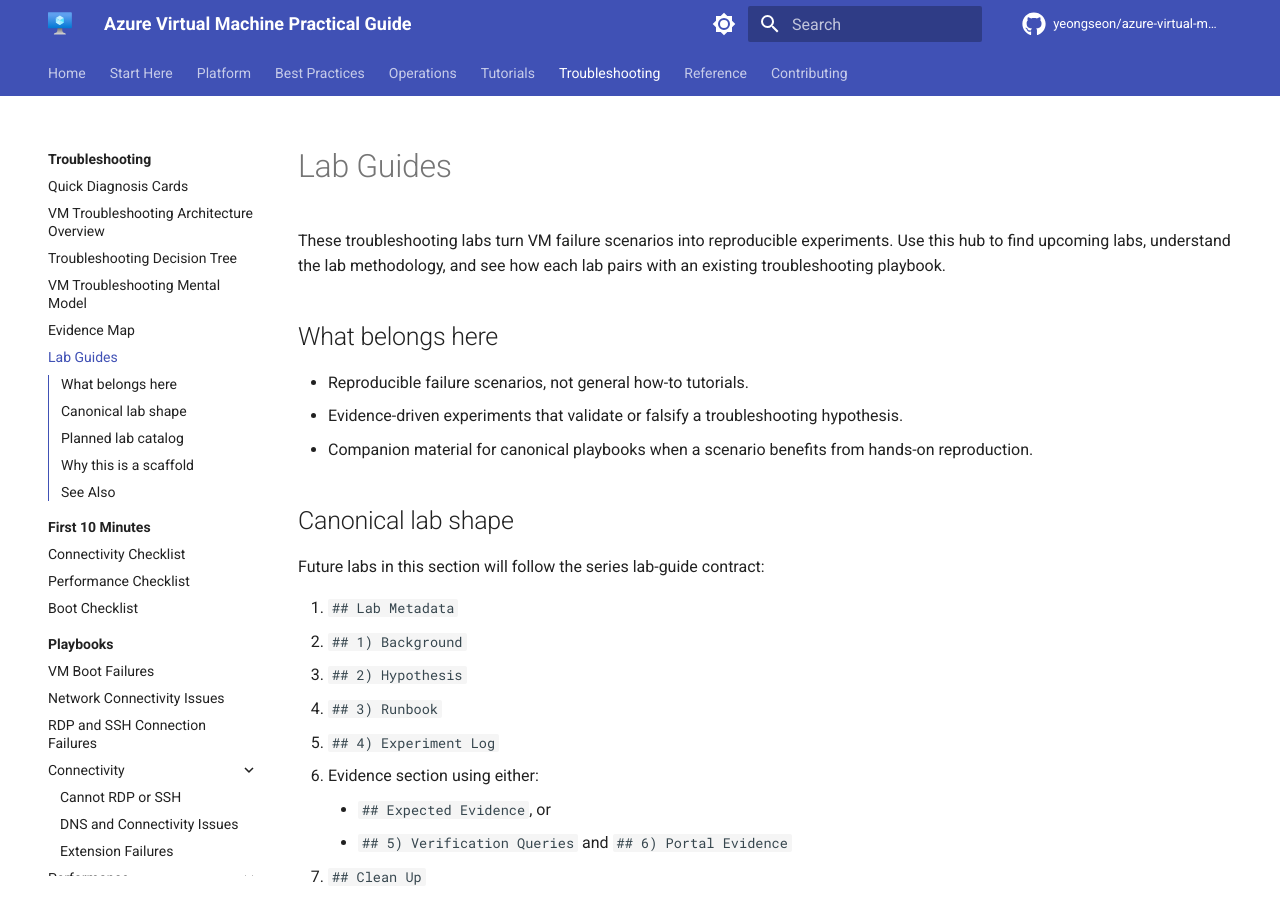
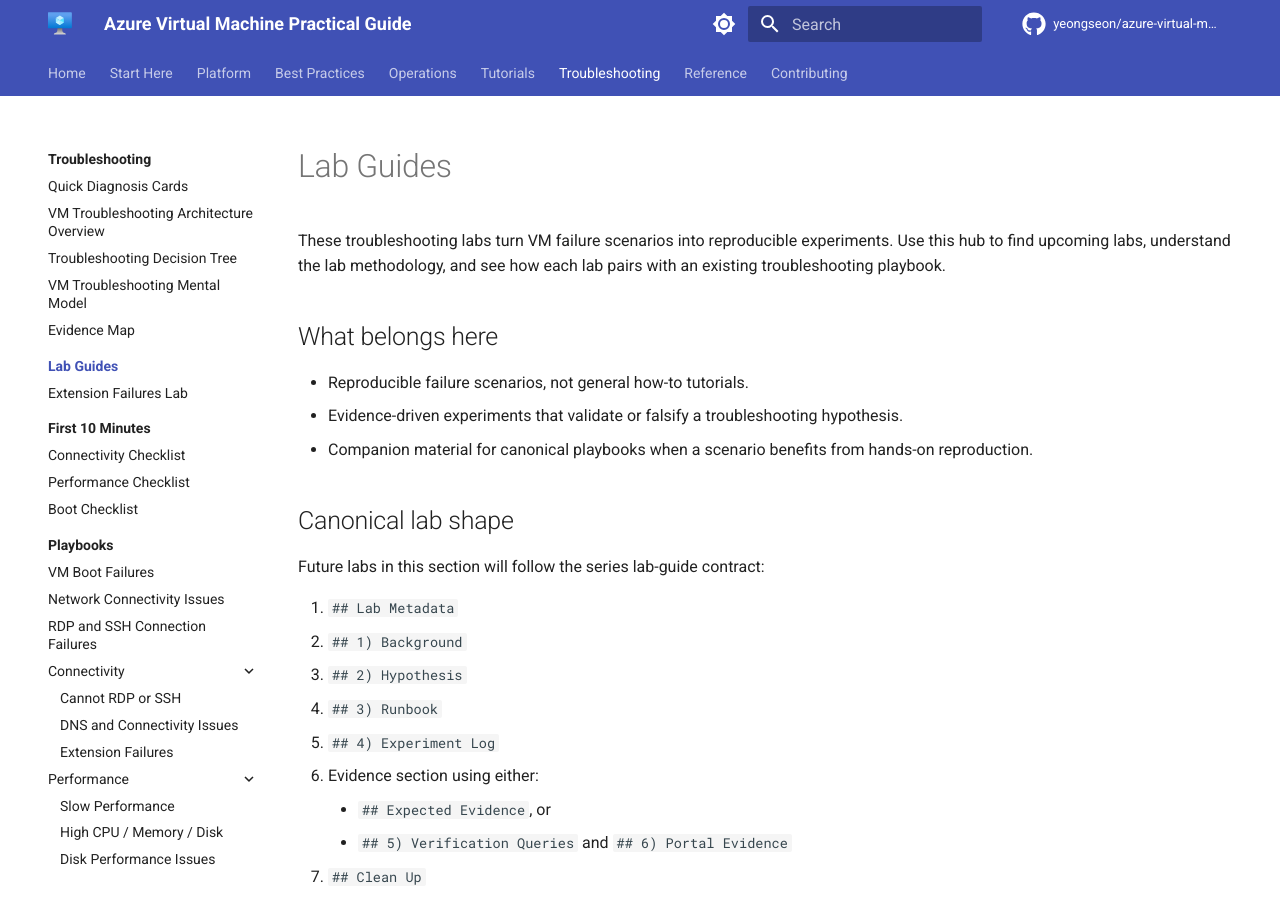
Before and after one commit to yeongseon/azure-virtual-machine-practical-guide, an MkDocs documentation site: the page built from docs/troubleshooting/lab-guides/index.md, in a window 1280 px wide and 900 px high. Built offline with MkDocs 1.6.1 and Material for MkDocs 9.7.7, drawn with Linux system fonts in a browser that asks for light colours; comment, search, counter and statistics services are not loaded; part of the change alters nothing that is shown.

Commit message:
docs: add first extension failures troubleshooting lab guide (#55)
* docs: add extension failures troubleshooting lab guide

Ultraworked with [Sisyphus](https://github.com/code-yeongyu/oh-my-openagent)

Co-authored-by: Sisyphus <clio-agent@sisyphuslabs.ai>

* docs: use --instance-view for extension failure verification

Ultraworked with [Sisyphus](https://github.com/code-yeongyu/oh-my-openagent)

Co-authored-by: Sisyphus <clio-agent@sisyphuslabs.ai>

---------

Co-authored-by: Sisyphus <clio-agent@sisyphuslabs.ai>

````diff
--- /dev/null
+++ b/docs/troubleshooting/lab-guides/extension-failures.md
@@ -0,0 +1,280 @@
+---
+description: Reproduce a deterministic Azure VM Custom Script extension failure, capture extension and activity-log evidence, then verify a successful redeploy falsifies the original failure state.
+content_sources:
+  diagrams:
+    - id: extension-failures-lab-flow
+      type: flowchart
+      source: self-generated
+      justification: Lab-specific flow summarizing the Bicep substrate, intentional failing command, evidence collection script, and post-fix redeploy path for this VM extension troubleshooting experiment.
+      based_on:
+        - https://learn.microsoft.com/en-us/azure/virtual-machines/extensions/overview
+        - https://learn.microsoft.com/en-us/azure/virtual-machines/extensions/custom-script-linux
+        - https://learn.microsoft.com/en-us/azure/virtual-machines/extensions/troubleshoot
+---
+# Extension Failures Lab
+
+Use the `labs/extension-failure/` substrate to force a Linux Custom Script extension into a deterministic `Failed` state, capture the CLI and activity-log evidence, then redeploy the same extension with a non-failing command to prove the issue was the payload rather than the VM itself.
+
+## Lab Metadata
+
+| Attribute | Value |
+|---|---|
+| Difficulty | Intermediate |
+| Estimated Duration | 20-30 minutes once a live Azure run is authorized |
+| Platform | Azure Virtual Machines, Linux guest, Custom Script extension |
+| Failure Mode | VM provisions successfully but the extension ends in `ProvisioningState=Failed` because the inline command exits `42` |
+| Skills Practiced | Distinguishing guest extension failure from VM failure, reading extension instance view, correlating activity log evidence, falsifying with a successful redeploy |
+
+## 1) Background
+
+Azure VM extensions run inside the guest through the Azure VM Agent. That means a provisioning failure on an extension does not automatically mean the virtual machine failed to boot or the control plane failed to create the VM. In this lab substrate, the VM is expected to provision normally while the extension fails intentionally.
+
+The substrate under `labs/extension-failure/` makes that separation explicit:
+
+- `main.bicep` provisions a Linux VM with `provisionVMAgent: true`.
+- The `Microsoft.Compute/virtualMachines/extensions` resource uses `Microsoft.Azure.Extensions/CustomScript`.
+- The default `extensionCommandToExecute` writes `/tmp/extension-failure-marker.txt` and then exits with status `42`.
+- `scripts/reproduce.sh` captures the baseline `az vm extension show` payload plus recent activity-log entries into `labs/extension-failure/evidence/`.
+
+<!-- diagram-id: extension-failures-lab-flow -->
+```mermaid
+flowchart TD
+    A[Deploy labs/extension-failure/main.bicep] --> B[Linux VM provisions successfully]
+    B --> C[Custom Script extension runs command]
+    C --> D[Command writes marker file then exits 42]
+    D --> E[Extension provisioningState becomes Failed]
+    E --> F[reproduce.sh captures az vm extension show JSON]
+    E --> G[reproduce.sh captures activity-log table]
+    G --> H[Redeploy extension with exit 0 command]
+    F --> H
+    H --> I[Extension provisioningState becomes Succeeded]
+```
+
+This design isolates hypothesis **H4: extension payload fault** from the paired playbook's broader causes such as VM agent health, outbound connectivity, or OS support mismatch.
+
+## 2) Hypothesis
+
+**IF** the lab deploys the substrate exactly as authored in `labs/extension-failure/main.bicep`, **THEN** the VM should reach a healthy created state while the Custom Script extension alone fails because its inline shell command exits with a non-zero status.
+
+Expected pre-fix behavior:
+
+- The extension's top-level `provisioningState` reports `Failed`.
+- `instanceView.statuses` includes a Custom Script execution failure rather than a generic VM allocation failure.
+- The activity log shows a failed write/update operation for the extension resource under the VM.
+- The failure is falsifiable: redeploying the same template with a command that exits `0` should flip the extension state to `Succeeded` without rebuilding the rest of the diagnosis story.
+
+## 3) Runbook
+
+### Deploy the failing substrate
+
+```bash
+export RG="rg-vm-extension-failure"
+export LOCATION="koreacentral"
+export VM_NAME="vmextlab-vm"
+export EXTENSION_NAME="failingCustomScript"
+
+az group create --name "$RG" --location "$LOCATION"
+
+az deployment group create \
+    --resource-group "$RG" \
+    --template-file labs/extension-failure/main.bicep \
+    --parameters @labs/extension-failure/parameters.json \
+    --parameters location="$LOCATION" vmName="$VM_NAME" extensionName="$EXTENSION_NAME" adminPassword="<temporary-lab-password>"
+```
+| Command | Purpose |
+| --- | --- |
+| `az group create` | Create the resource group that scopes the lab substrate. |
+| `--name` | Set the resource group name. |
+| `--location` | Set the Azure region for the resource group. |
+| `az deployment group create` | Deploy the Bicep template that creates the VM, networking resources, and failing Custom Script extension. |
+| `--resource-group` | Target the resource group that receives the deployment. |
+| `--template-file` | Point Azure CLI at `labs/extension-failure/main.bicep`. |
+| `--parameters` | Supply the parameter file and override the location, VM name, extension name, and temporary lab password. |
+
+Expected result: the VM resource is created, but the overall deployment surfaces an extension failure because `extensionCommandToExecute` ends with `exit 42`.
+
+### Reproduce and capture the failure
+
+```bash
+export RG="rg-vm-extension-failure"
+export VM_NAME="vmextlab-vm"
+export EXTENSION_NAME="failingCustomScript"
+
+bash labs/extension-failure/scripts/reproduce.sh
+```
+| Command | Purpose |
+| --- | --- |
+| `bash labs/extension-failure/scripts/reproduce.sh` | Capture the live baseline extension payload and recent activity-log entries into `labs/extension-failure/evidence/`. |
+
+The script writes these real artifacts during a live run:
+
+- `labs/extension-failure/evidence/az-vm-extension-show.json`
+- `labs/extension-failure/evidence/activity-log.txt`
+
+### Apply the fix by redeploying a successful command
+
+```bash
+az deployment group create \
+    --resource-group "$RG" \
+    --template-file labs/extension-failure/main.bicep \
+    --parameters @labs/extension-failure/parameters.json \
+    --parameters location="$LOCATION" vmName="$VM_NAME" extensionName="$EXTENSION_NAME" adminPassword="<temporary-lab-password>" \
+    --parameters extensionCommandToExecute='bash -c "echo extension-recovered > /tmp/extension-failure-marker.txt; exit 0"'
+```
+| Command | Purpose |
+| --- | --- |
+| `az deployment group create` | Re-run the same Bicep template so the only meaningful behavioral change is the extension command. |
+| `--resource-group` | Target the existing lab resource group. |
+| `--template-file` | Reuse `labs/extension-failure/main.bicep` for a like-for-like redeploy. |
+| `--parameters` | Reapply the original parameters while overriding `extensionCommandToExecute` with a command that exits successfully. |
+
+This keeps the experiment falsifiable: the platform path, VM agent, and resource model stay the same, while the extension payload changes from deterministic failure to deterministic success.
+
+### Re-run the capture after the fix
+
+```bash
+bash labs/extension-failure/scripts/reproduce.sh
+```
+| Command | Purpose |
+| --- | --- |
+| `bash labs/extension-failure/scripts/reproduce.sh` | Re-capture the extension state and activity log after the successful redeploy so the before/after comparison uses the same collection path. |
+
+## 4) Experiment Log
+
+This authoring PR documents the experiment structure only. No live Azure deployment was performed for this change.
+
+### Substrate facts confirmed from repository source [Observed]
+
+- `main.bicep` provisions a Linux VM, enables the VM agent, and attaches a `Microsoft.Azure.Extensions/CustomScript` extension.
+- The default command is `bash -c "echo intentional-extension-failure > /tmp/extension-failure-marker.txt; exit 42"`.
+- `scripts/reproduce.sh` captures baseline `az vm extension show` output and recent extension-scoped activity-log entries.
+- `scripts/cleanup.sh` deletes the resource group with `az group delete --name "$RG" --yes --no-wait`.
+
+### Pre-fix live evidence to confirm during the first real run [Not Proven]
+
+- `az-vm-extension-show.json` should show the extension in `Failed` state.
+- The lab's documented `az vm extension show --instance-view` verification command should expose `instanceView.statuses` with a script-execution failure rather than a VM boot failure.
+- `activity-log.txt` should show the extension resource write as failed during the reproduction window.
+
+### Post-fix falsification target [Not Proven]
+
+- After redeploying with `exit 0`, the same extension name should report `Succeeded`.
+- The before/after comparison should show that changing the payload alone clears the failure.
+- If the extension still fails after the `exit 0` redeploy, the original hypothesis is weakened and the operator should pivot back to the paired playbook's competing hypotheses: VM agent health, outbound connectivity, supported OS, or extension handler mismatch.
+
+## 5) Verification Queries
+
+This substrate does not provision Log Analytics, so the authoritative verification path for Variant A is Azure CLI plus the Azure Activity Log rather than KQL.
+
+### Query the extension state before and after the fix
+
+```bash
+az vm extension show \
+    --resource-group "$RG" \
+    --vm-name "$VM_NAME" \
+    --name "$EXTENSION_NAME" \
+    --instance-view \
+    --query "{provisioningState:provisioningState,statuses:instanceView.statuses[].displayStatus,messages:instanceView.statuses[].message}" \
+    --output json
+```
+| Command | Purpose |
+| --- | --- |
+| `az vm extension show` | Read the current control-plane and guest-reported status for the extension instance. |
+| `--resource-group` | Scope the query to the lab resource group. |
+| `--vm-name` | Target the lab virtual machine. |
+| `--name` | Target the failing or recovered extension resource. |
+| `--instance-view` | Request the guest-reported instance-view block so `instanceView.statuses` is populated for pass/fail evidence. |
+| `--query` | Reduce the payload to the fields that distinguish failure from recovery. |
+| `--output` | Return machine-readable JSON for evidence capture. |
+
+Pass/fail rule:
+
+- **Pre-fix pass**: `provisioningState` is `Failed`, and the status/messages indicate the Custom Script command failed.
+- **Post-fix pass**: `provisioningState` becomes `Succeeded`, and the error-oriented status/message disappears.
+- **Fail**: both runs show the same terminal state, which means the payload change did not falsify the original failure mode.
+
+### Query the activity log for the extension operation
+
+```bash
+export SUBSCRIPTION_ID="$(az account show --query id --output tsv)"
+
+az monitor activity-log list \
+    --resource-group "$RG" \
+    --resource-id "/subscriptions/$SUBSCRIPTION_ID/resourceGroups/$RG/providers/Microsoft.Compute/virtualMachines/$VM_NAME/extensions/$EXTENSION_NAME" \
+    --offset 2h \
+    --max-events 20 \
+    --output table
+```
+| Command | Purpose |
+| --- | --- |
+| `az account show` | Read the active subscription ID so the extension resource ID can be constructed accurately. |
+| `--query` | Return only the subscription ID field. |
+| `--output` | Emit a plain TSV value suitable for the shell variable. |
+| `az monitor activity-log list` | Query recent Activity Log records for the extension resource. |
+| `--resource-group` | Limit the query to the lab resource group. |
+| `--resource-id` | Filter to the exact VM extension resource path. |
+| `--offset` | Restrict the search window to the recent experiment period. |
+| `--max-events` | Cap the result set for focused evidence capture. |
+| `--output` | Render a readable evidence table. |
+
+Falsification after fix:
+
+- The pre-fix run should include a failed extension operation in the captured window.
+- The post-fix run should add a later successful extension operation for the same resource.
+- Numeric counts, timestamps, and exact messages are intentionally pending a real lab run and must not be pre-filled in this authoring-only change.
+
+## 6) Portal Evidence
+
+!!! note "Pending live capture"
+    Portal screenshots are intentionally deferred for this authoring-only PR. Do not add image references until the screenshots exist on disk and have been visually verified for caption accuracy and PII safety.
+
+When the first live run happens, capture the evidence into `docs/assets/troubleshooting/extension-failures/` and then add the markdown references in a follow-up change.
+
+Recommended capture set:
+
+1. **VM Extensions blade — failed state**
+    - Purpose: show that the VM exists but the Custom Script extension is failed.
+    - Look for: extension name, `Failed` provisioning state, and failure-oriented status text.
+2. **Extension details / instance view — failure details**
+    - Purpose: show the extension-specific error surface rather than a generic VM failure.
+    - Look for: status entries or substatus text tied to Custom Script execution.
+3. **Activity Log — failed extension write**
+    - Purpose: correlate the control-plane failure with the extension resource operation.
+    - Look for: failed operation against `Microsoft.Compute/virtualMachines/extensions`.
+4. **VM Extensions blade or details — post-fix success**
+    - Purpose: falsify the original hypothesis by showing the same extension succeeds after the payload change.
+    - Look for: `Succeeded` state on the post-fix capture.
+
+[Not Proven] No screenshot files exist yet in this repository for this lab, so the Portal evidence remains a capture plan rather than completed evidence.
+
+## Clean Up
+
+```bash
+export RG="rg-vm-extension-failure"
+
+bash labs/extension-failure/scripts/cleanup.sh
+```
+| Command | Purpose |
+| --- | --- |
+| `bash labs/extension-failure/scripts/cleanup.sh` | Run the substrate teardown helper, which calls `az group delete --name "$RG" --yes --no-wait`. |
+
+If you need to delete the group directly instead of using the helper, run `az group delete --name "$RG" --yes --no-wait` from the repository root.
+
+## Related Playbook
+
+- [Extension Failures](../playbooks/connectivity/extension-failures.md)
+
+Use the playbook when the lab's controlled `exit 42` payload is **not** enough to explain the live symptom. The playbook broadens the investigation to VM agent health, outbound access, supported images, and extension-handler compatibility.
+
+## See Also
+
+- [Lab Guides](index.md)
+- [Troubleshooting](../index.md)
+- [Connectivity Checklist](../first-10-minutes/connectivity.md)
+- [Extension Failures playbook](../playbooks/connectivity/extension-failures.md)
+
+## Sources
+
+- [Azure VM extensions and features](https://learn.microsoft.com/en-us/azure/virtual-machines/extensions/overview)
+- [Custom Script Extension for Linux virtual machines](https://learn.microsoft.com/en-us/azure/virtual-machines/extensions/custom-script-linux)
+- [Troubleshoot Azure VM extension failures](https://learn.microsoft.com/en-us/azure/virtual-machines/extensions/troubleshoot)
--- a/mkdocs.yml
+++ b/mkdocs.yml
@@ -146,7 +146,9 @@ nav:
   - troubleshooting/decision-tree.md
   - troubleshooting/mental-model.md
   - troubleshooting/evidence-map.md
-  - Lab Guides: troubleshooting/lab-guides/index.md
+  - Lab Guides:
+    - troubleshooting/lab-guides/index.md
+    - troubleshooting/lab-guides/extension-failures.md
   - First 10 Minutes:
     - troubleshooting/first-10-minutes/index.md
     - troubleshooting/first-10-minutes/connectivity.md
````
